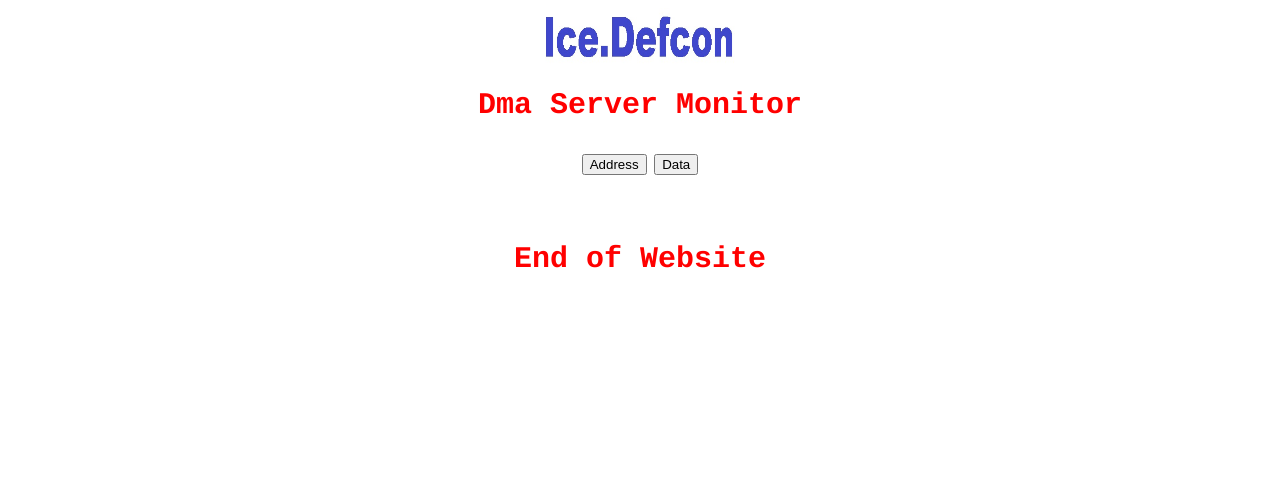
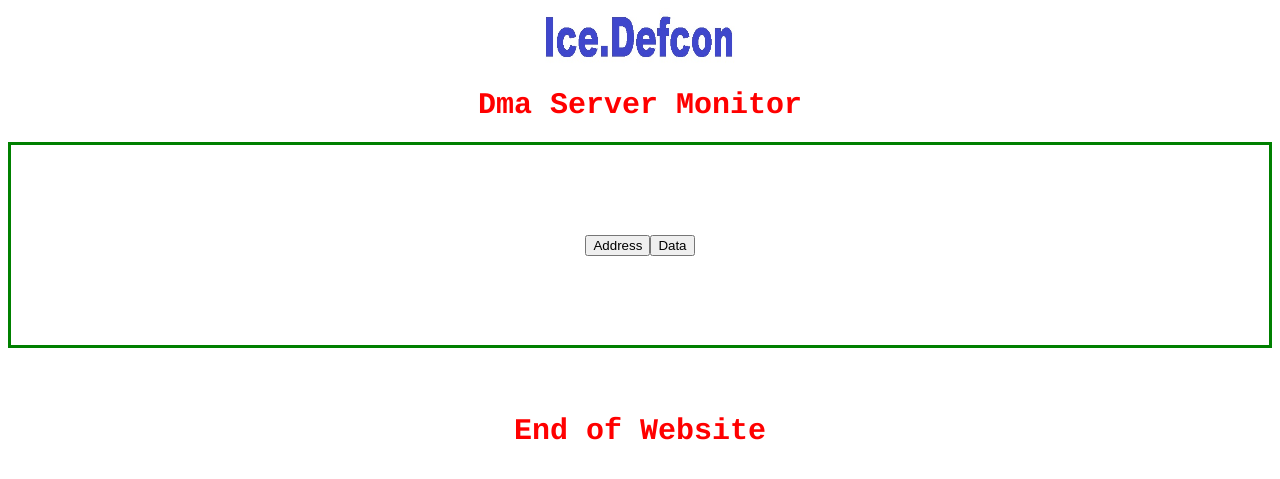
Before and after one commit to IceDefcon/IceNET.DmaEngine, a PHP site: page / in a window 1280 px wide. Shown: the top 479 px of the page. Run offline with PHP 8.4, Linux system fonts and the light colour scheme.

Commit message:
Version 5.1.3

```diff
--- a/web/index.html
+++ b/web/index.html
@@ -12,10 +12,10 @@
 
 		<h1>Dma Server Monitor</h1>
 
-		<div class="buttons">
+		<h3 class="buttons">
 		<button onclick="button1()">Address</button>
 		<button onclick="button2()">Data</button>
-		</div>
+		</h3>
 
 		<p id="data"></p><br>
 
--- a/web/style.css
+++ b/web/style.css
@@ -1,20 +1,25 @@
 body {
 	font-size:10px
 }
-h1,h2,h3 {
+
+h1, h2 {
 	color:red;
 	text-align: center;
 	font-family: courier;
 	font-size: 30px
 }
+
+h3 {
+  display: flex;
+  justify-content: center;
+  align-items: center;
+  height: 200px;
+  border: 3px solid green;
+}
+
 #data{
 	color:blue;
 	text-align: center;
 	font-family: courier;
 	font-size: 30px
 }
-
-.buttons {
-	text-align: center;
-	font-size: 30px
-}
```
